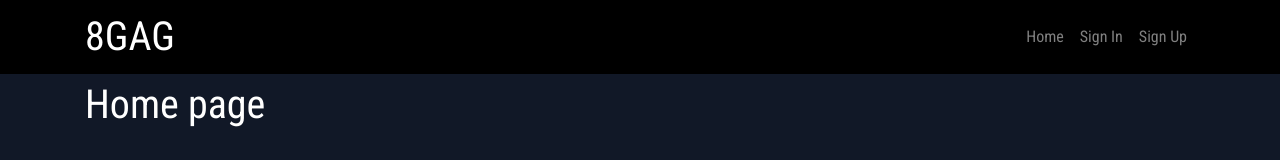
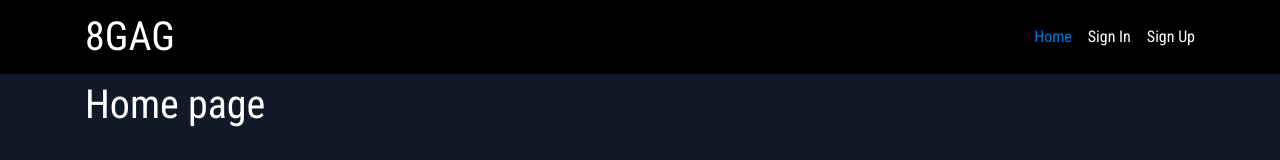
Before and after one commit to TimSchulz1991/project5-8gag-react, a React (Create React App) app: page / in a window 1280 px wide. Shown: the top 160 px of the page. Built offline with nearby package versions, Linux system fonts and the light colour scheme.

Commit message:
Setting up routing properly and fix styling issues in Navbar

```diff
--- a/src/components/NavBar.js
+++ b/src/components/NavBar.js
@@ -1,27 +1,47 @@
 import React from "react";
 import { Navbar, Container, Nav } from "react-bootstrap";
-import styles from '../styles/NavBar.module.css'
-
+import styles from "../styles/NavBar.module.css";
+import { NavLink } from "react-router-dom";
 
 const NavBar = () => {
     return (
-    <Navbar expand="md" fixed="top" variant="dark" className={styles.NavBar}>
-      <Container >
+        <Navbar
+            expand="md"
+            fixed="top"
+            variant="dark"
+            className={styles.NavBar}
+        >
+            <Container>
+                <NavLink to="/">
                     <Navbar.Brand>
                         <h1 className="mb-0">8GAG</h1>
                     </Navbar.Brand>
-        <Navbar.Toggle aria-controls="basic-navbar-nav"/>
+                </NavLink>
+                <Navbar.Toggle aria-controls="basic-navbar-nav" />
                 <Navbar.Collapse id="basic-navbar-nav">
                     <Nav className="ml-md-auto text-center">
-            <Nav.Link>
+                        <NavLink
+                            exact
+                            className="ml-3"
+                            activeClassName={styles.Active}
+                            to="/"
+                        >
                             Home
-            </Nav.Link>
-            <Nav.Link>
+                        </NavLink>
+                        <NavLink
+                            className="ml-3"
+                            activeClassName={styles.Active}
+                            to="/signin"
+                        >
                             Sign In
-            </Nav.Link>
-            <Nav.Link>
+                        </NavLink>
+                        <NavLink
+                            className="ml-3"
+                            activeClassName={styles.Active}
+                            to="/signup"
+                        >
                             Sign Up
-            </Nav.Link>
+                        </NavLink>
                     </Nav>
                 </Navbar.Collapse>
             </Container>
--- a/src/index.css
+++ b/src/index.css
@@ -7,11 +7,11 @@ code {
     monospace;
 }
 
-a {
-  color: white;
-}
+a {color: white;}
 
 a:hover {
-  color: #2142b2 !important;
+  color: #0275d8
+  !important;
   transition: color ease-in-out 0.3s;
+  text-decoration: none;
 }
--- a/src/styles/NavBar.module.css
+++ b/src/styles/NavBar.module.css
@@ -2,6 +2,6 @@
     background: black;
 }
 
-a {
-    color: white;
+.Active {
+    color: #0275d8
   }
```
Lines whose indentation alone changed are shown as unchanged.
